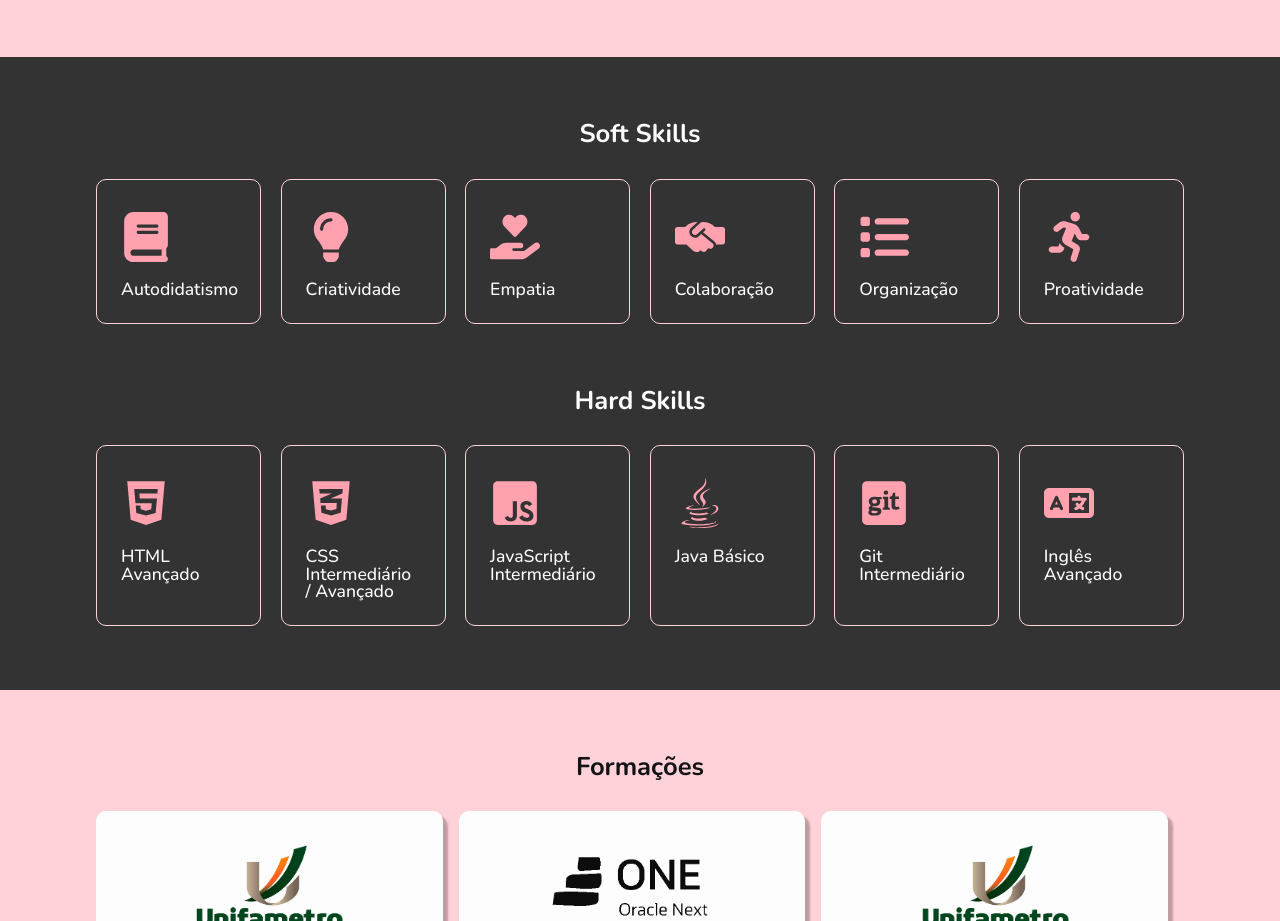
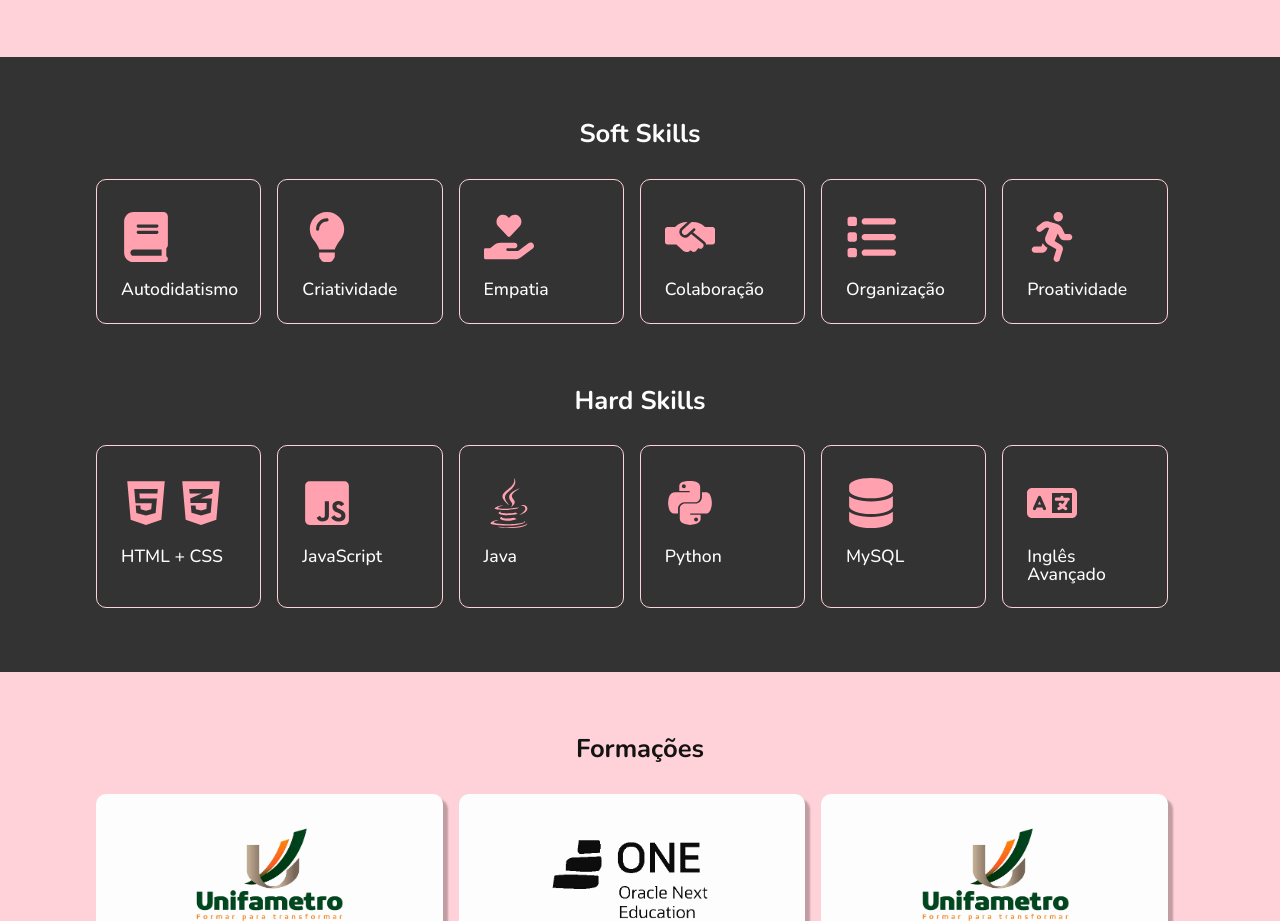
Before and after one commit to Joi-GN/my-portfolio, a plain HTML site: page index.html in a window 1280 px wide. Shown: the part 1100-2021 px from the top of the page. Drawn offline with nearby package versions, Linux system fonts and the light colour scheme.

Commit message:
skills update

```diff
--- a/assets/css/skills/skills.css
+++ b/assets/css/skills/skills.css
@@ -6,7 +6,6 @@
 .skills__content {
   display: flex;
   flex-wrap: wrap;
-  justify-content: space-between;
   gap: 1rem;
   margin-top: 2rem;
 }
--- a/index.html
+++ b/index.html
@@ -100,6 +100,7 @@
         </div>
     </section>
     <section class="skills container" id="skills">
+        <div>
             <h2 class="skills__title--soft-skills section-title">Soft Skills</h2>
             <div class="skills__content">
                 <div class="skill">
@@ -127,31 +128,35 @@
                     <p class="skill__name">Proatividade</p>
                 </div>
             </div>
+        </div>
+        <div>
             <h2 class="skills__title--hard-skills section-title">Hard Skills</h2>
             <div class="skills__content">
                 <div class="skill">
                     <svg class="skill__icon" xmlns="http://www.w3.org/2000/svg" viewBox="0 0 384 512"><!--! Font Awesome Pro 6.1.1 by @fontawesome - https://fontawesome.com License - https://fontawesome.com/license (Commercial License) Copyright 2022 Fonticons, Inc. --><path d="M0 32l34.9 395.8L191.5 480l157.6-52.2L384 32H0zm308.2 127.9H124.4l4.1 49.4h175.6l-13.6 148.4-97.9 27v.3h-1.1l-98.7-27.3-6-75.8h47.7L138 320l53.5 14.5 53.7-14.5 6-62.2H84.3L71.5 112.2h241.1l-4.4 47.7z"/></svg>
-                <p class="skill__name">HTML Avançado</p>
-            </div>
-            <div class="skill">
                     <svg class="skill__icon" xmlns="http://www.w3.org/2000/svg" viewBox="0 0 384 512"><!--! Font Awesome Pro 6.1.1 by @fontawesome - https://fontawesome.com License - https://fontawesome.com/license (Commercial License) Copyright 2022 Fonticons, Inc. --><path d="M0 32l34.9 395.8L192 480l157.1-52.2L384 32H0zm313.1 80l-4.8 47.3L193 208.6l-.3.1h111.5l-12.8 146.6-98.2 28.7-98.8-29.2-6.4-73.9h48.9l3.2 38.3 52.6 13.3 54.7-15.4 3.7-61.6-166.3-.5v-.1l-.2.1-3.6-46.3L193.1 162l6.5-2.7H76.7L70.9 112h242.2z"/></svg>
-                <p class="skill__name">CSS Intermediário / Avançado</p>
+                    <p class="skill__name">HTML + CSS</p>
                 </div>
                 <div class="skill">
                     <svg class="skill__icon" xmlns="http://www.w3.org/2000/svg" viewBox="0 0 448 512"><!--! Font Awesome Pro 6.1.1 by @fontawesome - https://fontawesome.com License - https://fontawesome.com/license (Commercial License) Copyright 2022 Fonticons, Inc. --><path d="M400 32H48C21.5 32 0 53.5 0 80v352c0 26.5 21.5 48 48 48h352c26.5 0 48-21.5 48-48V80c0-26.5-21.5-48-48-48zM243.8 381.4c0 43.6-25.6 63.5-62.9 63.5-33.7 0-53.2-17.4-63.2-38.5l34.3-20.7c6.6 11.7 12.6 21.6 27.1 21.6 13.8 0 22.6-5.4 22.6-26.5V237.7h42.1v143.7zm99.6 63.5c-39.1 0-64.4-18.6-76.7-43l34.3-19.8c9 14.7 20.8 25.6 41.5 25.6 17.4 0 28.6-8.7 28.6-20.8 0-14.4-11.4-19.5-30.7-28l-10.5-4.5c-30.4-12.9-50.5-29.2-50.5-63.5 0-31.6 24.1-55.6 61.6-55.6 26.8 0 46 9.3 59.8 33.7L368 290c-7.2-12.9-15-18-27.1-18-12.3 0-20.1 7.8-20.1 18 0 12.6 7.8 17.7 25.9 25.6l10.5 4.5c35.8 15.3 55.9 31 55.9 66.2 0 37.8-29.8 58.6-69.7 58.6z"/></svg>
-                <p class="skill__name">JavaScript Intermediário</p>
+                    <p class="skill__name">JavaScript</p>
                 </div>
                 <div class="skill">
                     <svg class="skill__icon" xmlns="http://www.w3.org/2000/svg" viewBox="0 0 384 512"><!--! Font Awesome Pro 6.1.1 by @fontawesome - https://fontawesome.com License - https://fontawesome.com/license (Commercial License) Copyright 2022 Fonticons, Inc. --><path d="M277.74 312.9c9.8-6.7 23.4-12.5 23.4-12.5s-38.7 7-77.2 10.2c-47.1 3.9-97.7 4.7-123.1 1.3-60.1-8 33-30.1 33-30.1s-36.1-2.4-80.6 19c-52.5 25.4 130 37 224.5 12.1zm-85.4-32.1c-19-42.7-83.1-80.2 0-145.8C296 53.2 242.84 0 242.84 0c21.5 84.5-75.6 110.1-110.7 162.6-23.9 35.9 11.7 74.4 60.2 118.2zm114.6-176.2c.1 0-175.2 43.8-91.5 140.2 24.7 28.4-6.5 54-6.5 54s62.7-32.4 33.9-72.9c-26.9-37.8-47.5-56.6 64.1-121.3zm-6.1 270.5a12.19 12.19 0 0 1-2 2.6c128.3-33.7 81.1-118.9 19.8-97.3a17.33 17.33 0 0 0-8.2 6.3 70.45 70.45 0 0 1 11-3c31-6.5 75.5 41.5-20.6 91.4zM348 437.4s14.5 11.9-15.9 21.2c-57.9 17.5-240.8 22.8-291.6.7-18.3-7.9 16-19 26.8-21.3 11.2-2.4 17.7-2 17.7-2-20.3-14.3-131.3 28.1-56.4 40.2C232.84 509.4 401 461.3 348 437.4zM124.44 396c-78.7 22 47.9 67.4 148.1 24.5a185.89 185.89 0 0 1-28.2-13.8c-44.7 8.5-65.4 9.1-106 4.5-33.5-3.8-13.9-15.2-13.9-15.2zm179.8 97.2c-78.7 14.8-175.8 13.1-233.3 3.6 0-.1 11.8 9.7 72.4 13.6 92.2 5.9 233.8-3.3 237.1-46.9 0 0-6.4 16.5-76.2 29.7zM260.64 353c-59.2 11.4-93.5 11.1-136.8 6.6-33.5-3.5-11.6-19.7-11.6-19.7-86.8 28.8 48.2 61.4 169.5 25.9a60.37 60.37 0 0 1-21.1-12.8z"/></svg>
-                <p class="skill__name">Java Básico</p>
+                    <p class="skill__name">Java</p>
                 </div>
                 <div class="skill">
-                <svg class="skill__icon" xmlns="http://www.w3.org/2000/svg" viewBox="0 0 448 512"><!--! Font Awesome Pro 6.1.1 by @fontawesome - https://fontawesome.com License - https://fontawesome.com/license (Commercial License) Copyright 2022 Fonticons, Inc. --><path d="M100.59 334.24c48.57 3.31 58.95 2.11 58.95 11.94 0 20-65.55 20.06-65.55 1.52.01-5.09 3.29-9.4 6.6-13.46zm27.95-116.64c-32.29 0-33.75 44.47-.75 44.47 32.51 0 31.71-44.47.75-44.47zM448 80v352a48 48 0 0 1-48 48H48a48 48 0 0 1-48-48V80a48 48 0 0 1 48-48h352a48 48 0 0 1 48 48zm-227 69.31c0 14.49 8.38 22.88 22.86 22.88 14.74 0 23.13-8.39 23.13-22.88S258.62 127 243.88 127c-14.48 0-22.88 7.84-22.88 22.31zM199.18 195h-49.55c-25-6.55-81.56-4.85-81.56 46.75 0 18.8 9.4 32 21.85 38.11C74.23 294.23 66.8 301 66.8 310.6c0 6.87 2.79 13.22 11.18 16.76-8.9 8.4-14 14.48-14 25.92C64 373.35 81.53 385 127.52 385c44.22 0 69.87-16.51 69.87-45.73 0-36.67-28.23-35.32-94.77-39.38l8.38-13.43c17 4.74 74.19 6.23 74.19-42.43 0-11.69-4.83-19.82-9.4-25.67l23.38-1.78zm84.34 109.84l-13-1.78c-3.82-.51-4.07-1-4.07-5.09V192.52h-52.6l-2.79 20.57c15.75 5.55 17 4.86 17 10.17V298c0 5.62-.31 4.58-17 6.87v20.06h72.42zM384 315l-6.87-22.37c-40.93 15.37-37.85-12.41-37.85-16.73v-60.72h37.85v-25.41h-35.82c-2.87 0-2 2.52-2-38.63h-24.18c-2.79 27.7-11.68 38.88-34 41.42v22.62c20.47 0 19.82-.85 19.82 2.54v66.57c0 28.72 11.43 40.91 41.67 40.91 14.45 0 30.45-4.83 41.38-10.2z"/></svg>
-                <p class="skill__name">Git Intermediário</p>
+                    <svg class="skill__icon" xmlns="http://www.w3.org/2000/svg" viewBox="0 0 448 512"><!--! Font Awesome Pro 6.2.1 by @fontawesome - https://fontawesome.com License - https://fontawesome.com/license (Commercial License) Copyright 2022 Fonticons, Inc. --><path d="M439.8 200.5c-7.7-30.9-22.3-54.2-53.4-54.2h-40.1v47.4c0 36.8-31.2 67.8-66.8 67.8H172.7c-29.2 0-53.4 25-53.4 54.3v101.8c0 29 25.2 46 53.4 54.3 33.8 9.9 66.3 11.7 106.8 0 26.9-7.8 53.4-23.5 53.4-54.3v-40.7H226.2v-13.6h160.2c31.1 0 42.6-21.7 53.4-54.2 11.2-33.5 10.7-65.7 0-108.6zM286.2 404c11.1 0 20.1 9.1 20.1 20.3 0 11.3-9 20.4-20.1 20.4-11 0-20.1-9.2-20.1-20.4.1-11.3 9.1-20.3 20.1-20.3zM167.8 248.1h106.8c29.7 0 53.4-24.5 53.4-54.3V91.9c0-29-24.4-50.7-53.4-55.6-35.8-5.9-74.7-5.6-106.8.1-45.2 8-53.4 24.7-53.4 55.6v40.7h106.9v13.6h-147c-31.1 0-58.3 18.7-66.8 54.2-9.8 40.7-10.2 66.1 0 108.6 7.6 31.6 25.7 54.2 56.8 54.2H101v-48.8c0-35.3 30.5-66.4 66.8-66.4zm-6.7-142.6c-11.1 0-20.1-9.1-20.1-20.3.1-11.3 9-20.4 20.1-20.4 11 0 20.1 9.2 20.1 20.4s-9 20.3-20.1 20.3z"/></svg>
+                    <p class="skill__name">Python</p>
+                </div>
+                <div class="skill">
+                    <svg class="skill__icon" xmlns="http://www.w3.org/2000/svg" viewBox="0 0 448 512"><!--! Font Awesome Pro 6.2.1 by @fontawesome - https://fontawesome.com License - https://fontawesome.com/license (Commercial License) Copyright 2022 Fonticons, Inc. --><path d="M448 80v48c0 44.2-100.3 80-224 80S0 172.2 0 128V80C0 35.8 100.3 0 224 0S448 35.8 448 80zM393.2 214.7c20.8-7.4 39.9-16.9 54.8-28.6V288c0 44.2-100.3 80-224 80S0 332.2 0 288V186.1c14.9 11.8 34 21.2 54.8 28.6C99.7 230.7 159.5 240 224 240s124.3-9.3 169.2-25.3zM0 346.1c14.9 11.8 34 21.2 54.8 28.6C99.7 390.7 159.5 400 224 400s124.3-9.3 169.2-25.3c20.8-7.4 39.9-16.9 54.8-28.6V432c0 44.2-100.3 80-224 80S0 476.2 0 432V346.1z"/></svg>
+                    <p class="skill__name">MySQL</p>
                 </div>
                 <div class="skill">
                     <svg class="skill__icon" xmlns="http://www.w3.org/2000/svg" viewBox="0 0 640 512"><!--! Font Awesome Pro 6.1.1 by @fontawesome - https://fontawesome.com License - https://fontawesome.com/license (Commercial License) Copyright 2022 Fonticons, Inc. --><path d="M448 164C459 164 468 172.1 468 184V188H528C539 188 548 196.1 548 208C548 219 539 228 528 228H526L524.4 232.5C515.5 256.1 501.9 279.1 484.7 297.9C485.6 298.4 486.5 298.1 487.4 299.5L506.3 310.8C515.8 316.5 518.8 328.8 513.1 338.3C507.5 347.8 495.2 350.8 485.7 345.1L466.8 333.8C462.4 331.1 457.1 328.3 453.7 325.3C443.2 332.8 431.8 339.3 419.8 344.7L416.1 346.3C406 350.8 394.2 346.2 389.7 336.1C385.2 326 389.8 314.2 399.9 309.7L403.5 308.1C409.9 305.2 416.1 301.1 422 298.3L409.9 286.1C402 278.3 402 265.7 409.9 257.9C417.7 250 430.3 250 438.1 257.9L452.7 272.4L453.3 272.1C465.7 259.9 475.8 244.7 483.1 227.1H376C364.1 227.1 356 219 356 207.1C356 196.1 364.1 187.1 376 187.1H428V183.1C428 172.1 436.1 163.1 448 163.1L448 164zM160 233.2L179 276H140.1L160 233.2zM0 128C0 92.65 28.65 64 64 64H576C611.3 64 640 92.65 640 128V384C640 419.3 611.3 448 576 448H64C28.65 448 0 419.3 0 384V128zM320 384H576V128H320V384zM178.3 175.9C175.1 168.7 167.9 164 160 164C152.1 164 144.9 168.7 141.7 175.9L77.72 319.9C73.24 329.1 77.78 341.8 87.88 346.3C97.97 350.8 109.8 346.2 114.3 336.1L123.2 315.1H196.8L205.7 336.1C210.2 346.2 222 350.8 232.1 346.3C242.2 341.8 246.8 329.1 242.3 319.9L178.3 175.9z"/></svg>
                     <p class="skill__name">Inglês Avançado</p>
+                </div>
         </div>
         </div>
     </section>
```
Lines whose indentation alone changed are shown as unchanged.
